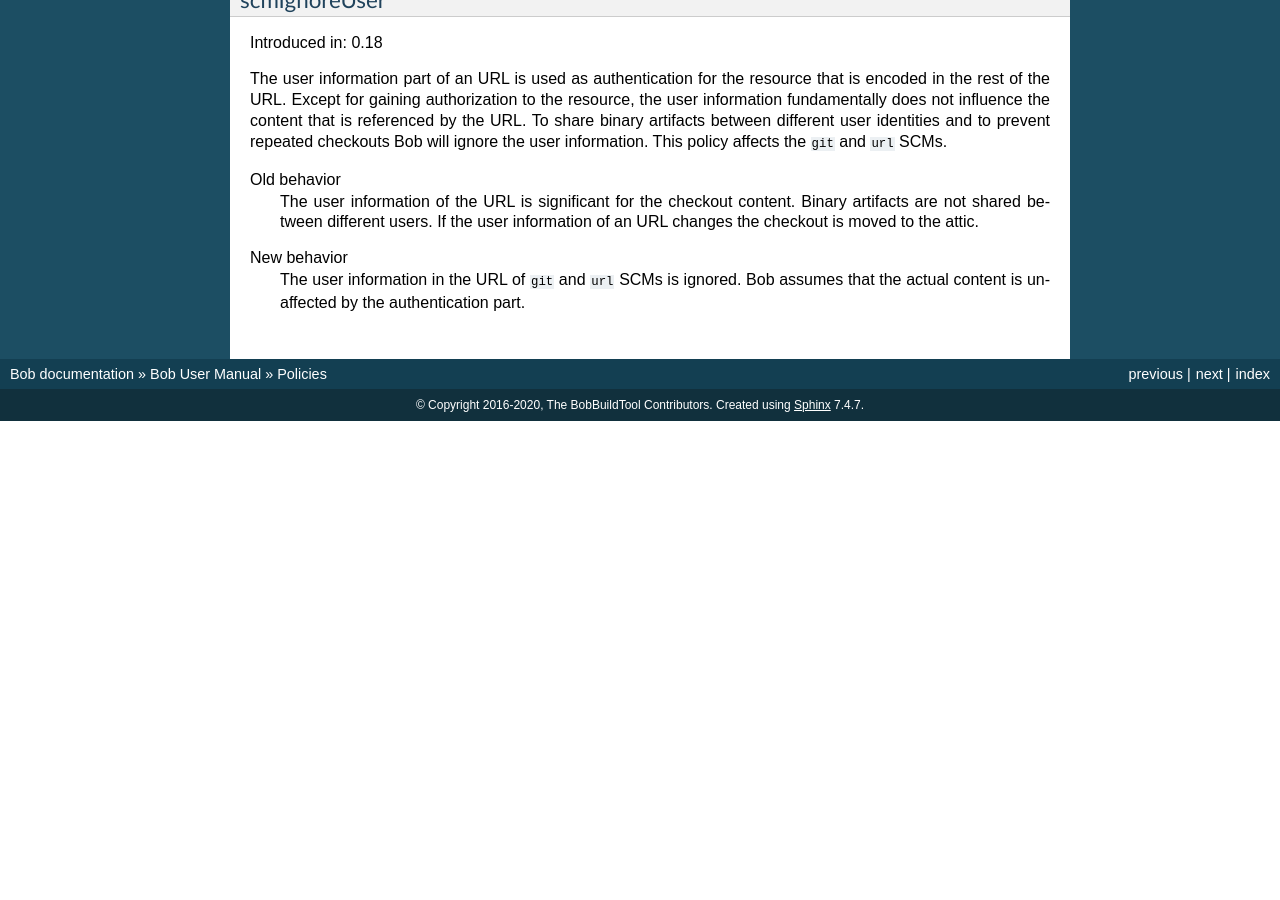
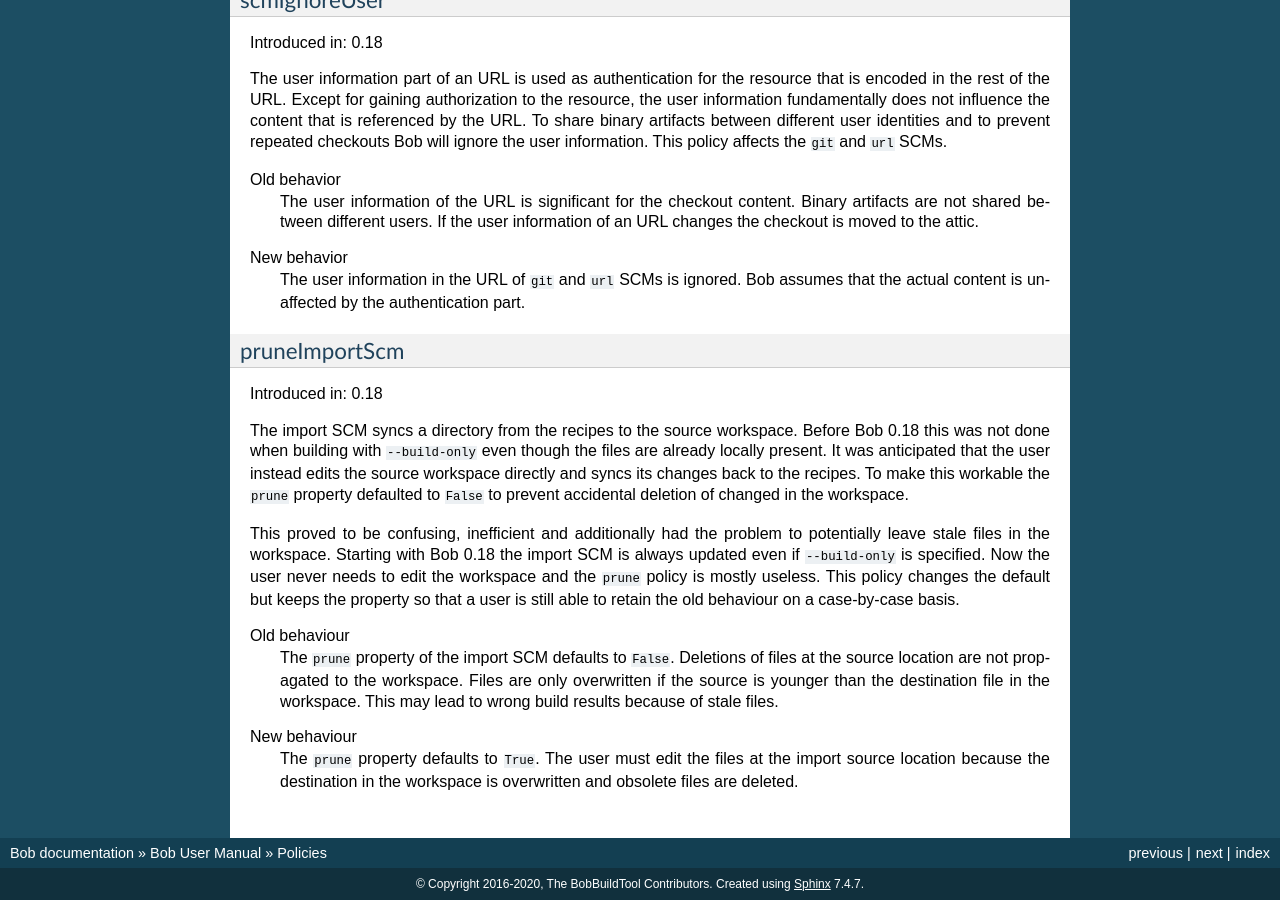
Before and after one commit to BobBuildTool/bob, a Sphinx documentation site: the page built from doc/manual/policies.rst, in a window 1280 px wide and 900 px high, scrolled down 7204 px. Built offline with Sphinx 7.4.7, drawn with Linux system fonts in a browser that asks for light colours; formulas are drawn with MathJax 3; the version number could not be read and is left out; before the commit the page ends 7625 px from its top, so only the background shows below that.

Commit message:
doc: document pruneImportScm policy

```diff
--- a/doc/manual/policies.rst
+++ b/doc/manual/policies.rst
@@ -508,3 +508,35 @@ Old behavior
 New behavior
    The user information in the URL of ``git`` and ``url`` SCMs is ignored. Bob
    assumes that the actual content is unaffected by the authentication part.
+
+.. _policies-pruneImportScm:
+
+pruneImportScm
+~~~~~~~~~~~~~~
+
+Introduced in: 0.18
+
+The import SCM syncs a directory from the recipes to the source workspace.
+Before Bob 0.18 this was not done when building with ``--build-only`` even
+though the files are already locally present. It was anticipated that the user
+instead edits the source workspace directly and syncs its changes back to the
+recipes. To make this workable the ``prune`` property defaulted to ``False`` to
+prevent accidental deletion of changed in the workspace.
+
+This proved to be confusing, inefficient and additionally had the problem to
+potentially leave stale files in the workspace. Starting with Bob 0.18 the
+import SCM is always updated even if ``--build-only`` is specified. Now the
+user never needs to edit the workspace and the ``prune`` policy is mostly
+useless. This policy changes the default but keeps the property so that a user
+is still able to retain the old behaviour on a case-by-case basis.
+
+Old behaviour
+   The ``prune`` property of the import SCM defaults to ``False``. Deletions of
+   files at the source location are not propagated to the workspace. Files are
+   only overwritten if the source is younger than the destination file in the
+   workspace. This may lead to wrong build results because of stale files.
+
+New behaviour
+   The ``prune`` property defaults to ``True``. The user must edit the files at
+   the import source location because the destination in the workspace is
+   overwritten and obsolete files are deleted.
```
Also changed, not shown: doc/manual/configuration.rst (+11 -4 lines).
